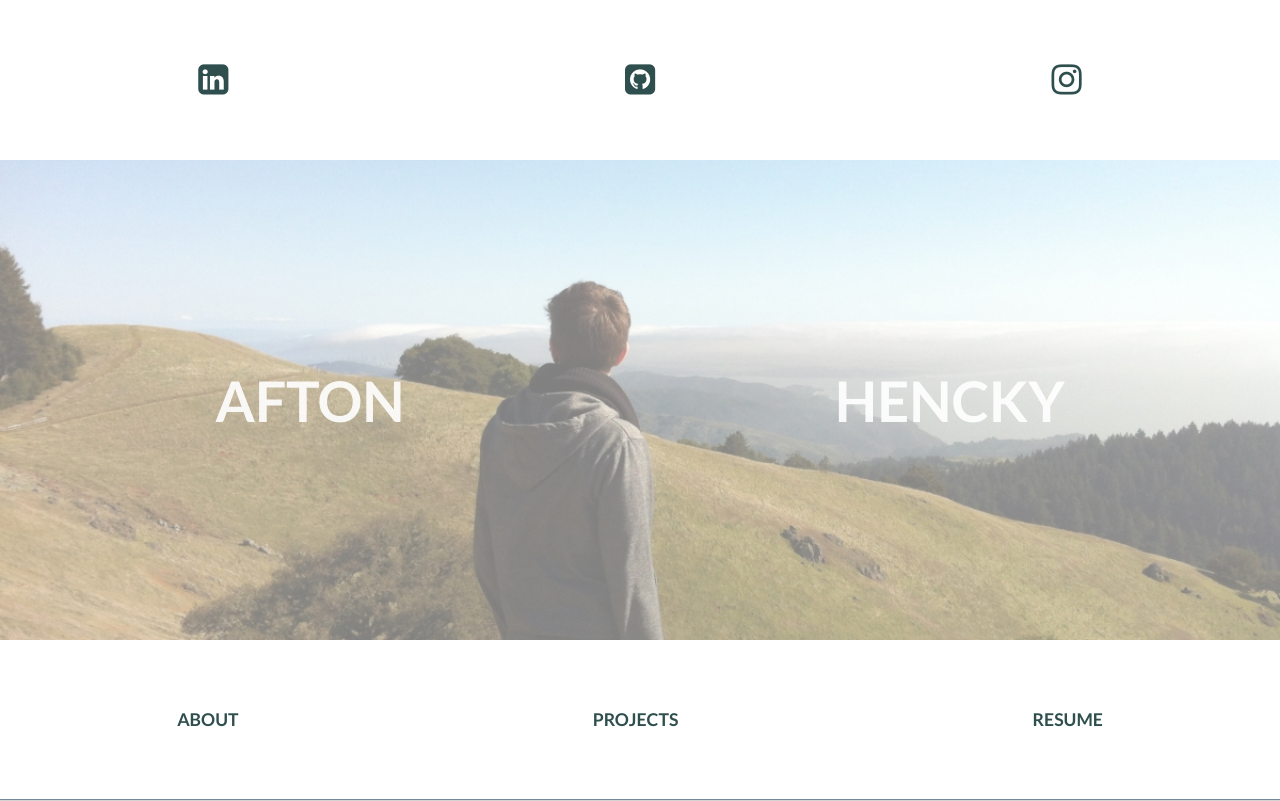
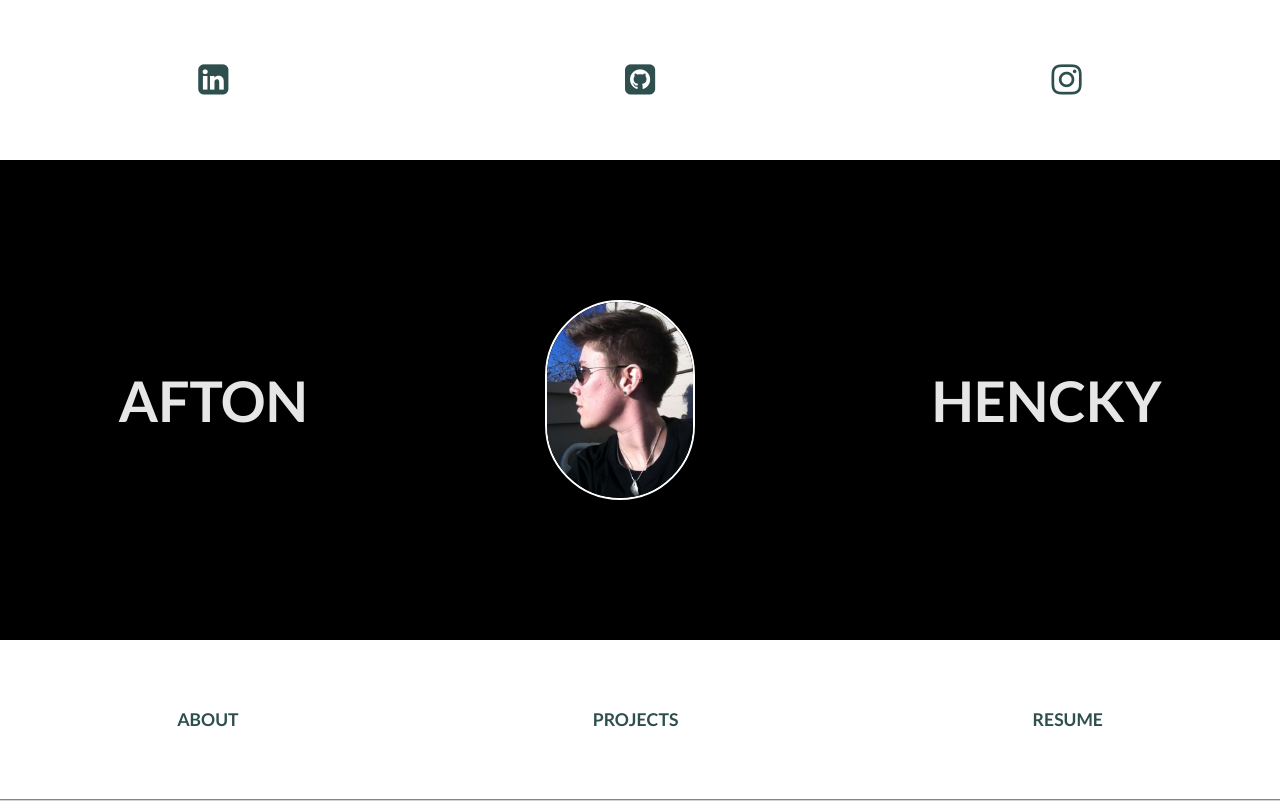
Before and after one commit to ahencky/afton_hencky, a Django app: page / in a window 1280 px wide. Shown: the top 801 px of the page. Run offline with Django 3.2, Linux system fonts and the light colour scheme; some libraries are stand-ins or nearby versions.

Commit message:
remove background photo
replace with avatar circle

```diff
--- a/aaa/scripts/home.js
+++ b/aaa/scripts/home.js
@@ -16,13 +16,13 @@ $(document).ready(function(){
 $("#menu a").click(function(event){
   event.preventDefault();
   var section = $(this).attr('href');
-  $('html, body').animate({scrollTop: $(section).offset().top - 100}, 1500);
+  $('body').animate({scrollTop: $(section).offset().top - 100}, 1500);
 
 });
 
 //animated scroll to top
 $("a.arrow").click(function(event){
   event.preventDefault();
-  $('html, body').animate({scrollTop: 0}, 1500);
+  $('body').animate({scrollTop: 0}, 1500);
 
 });
--- a/aaa/stylesheets/homepage.css
+++ b/aaa/stylesheets/homepage.css
@@ -20,8 +20,6 @@ h1 {
 	text-transform: uppercase;
 	font-size: 3.5em;
 	color: rgba(255,255,255,0.9);
-	-webkit-animation: blurFadeIn 2s ease-in 1s backwards;
-	-moz-animation: blurFadeIn 2s ease-in 1s backwards;
 }
 
 h2 {
@@ -76,7 +74,7 @@ span.italic {
 
 footer {
 	height: 20vh;
-	background: darkblue;
+	background: black;
 	color: white;
 	width: 100%;
 	text-align: center;
@@ -145,7 +143,7 @@ footer {
   -webkit-align-items: center;
 }
 
-	/** full width image container **/
+	/** top main container **/
 	#hero {
 		flex: 60%;
 		-webkit-flex: 60vh;
@@ -157,6 +155,15 @@ footer {
 		justify-content: center;
 		-webkit-justify-content: center;
 	}
+		.name-container {
+			display: -webkit-flex;
+			display: flex;
+			-webkit-flex-direction: column;
+			flex-direction: column;
+			-webkit-justify-content: center;
+			justify-content: center;
+		}
+
 			#name{
 				width: 100%;
 				display: flex;
@@ -165,6 +172,15 @@ footer {
 				-webkit-flex-direction: row;
 				justify-content: space-around;
 				-webkit-justify-content: space-around;
+			}
+
+		.avatar-frame img{
+			width: 150px;
+			height: 200px;
+			border: 2px solid white;
+			-webkit-border-radius: 200px; /* Saf3+, Chrome */
+			border-radius: 200px; /* Opera 10.5, IE 9 */
+			/*-moz-border-radius: 30px;  Disabled for FF1+ */
 		}
 
 	#bottom-nav, #top{
@@ -264,6 +280,11 @@ i:hover{
 		font-size: 1.1em;
 	}
 
+	.avatar-frame img {
+		width: 110px;
+		height: 140px;
+	}
+
 	section#about {
 		height: 100vh;
 	}
@@ -305,6 +326,11 @@ i:hover{
 
 	h2 {
 		font-size: 1.4em;
+	}
+
+	.avatar-frame img {
+		width: 130px;
+		height: 180px
 	}
 
 	section#about {
--- a/aaa/templates/index.html
+++ b/aaa/templates/index.html
@@ -2,6 +2,9 @@
 <head>
 	<title>Afton Hencky | Projects and Resume</title>
 	<style type="text/css">
+		.title-bg{
+			background-color: black;
+		}
 		.bg-img{
 			background-image: url("/images/Optimized-mt_tam_hike2.png");
 			background-repeat: no-repeat;
@@ -48,10 +51,17 @@
 	</nav>
 </div>
 
-<div id="hero" class="bg-img">
+<div id="hero" class="title-bg">
 	<div id="name">
-		<h1 class="first-name">Afton</h1>
+		<div class="name-container">
+			<h1 class="first-name">Afton</h1>
+		</div>
+		<div class="avatar-frame">
+			<img src ="../images/profile.jpg">
+		</div>
+		<div class="name-container">
 		<h1 class="last-name">Hencky</h1>
+		</div>
 	</div>
 </div>
 
```
Also changed, not shown: aaa/images/profile.JPG (added). Lines whose indentation alone changed are shown as unchanged.
